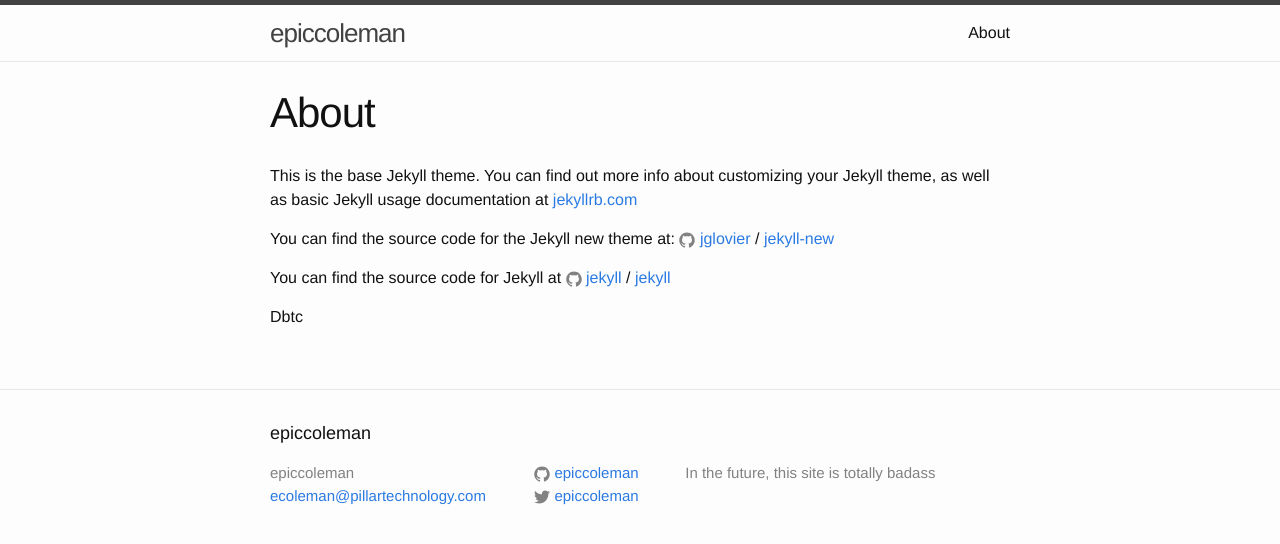
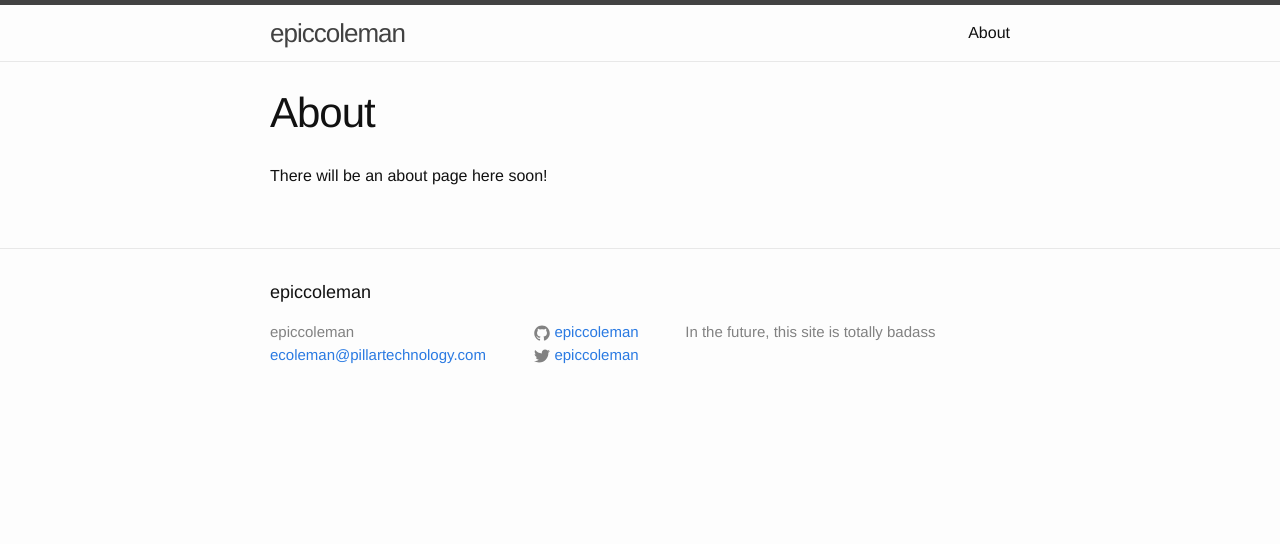
Before and after one commit to epiccoleman/blog, a Jekyll site: the page built from about.md, in a window 1280 px wide. Shown: the top 544 px of the page. Built offline with Jekyll 4.4.1, drawn with Linux system fonts in a browser that asks for light colours.

Commit message:
About under construction

```diff
--- a/about.md
+++ b/about.md
@@ -3,15 +3,4 @@ layout: page
 title: About
 permalink: /about/
 ---
-
-This is the base Jekyll theme. You can find out more info about customizing your Jekyll theme, as well as basic Jekyll usage documentation at [jekyllrb.com](http://jekyllrb.com/)
-
-You can find the source code for the Jekyll new theme at:
-{% include icon-github.html username="jglovier" %} /
-[jekyll-new](https://github.com/jglovier/jekyll-new)
-
-You can find the source code for Jekyll at
-{% include icon-github.html username="jekyll" %} /
-[jekyll](https://github.com/jekyll/jekyll)
-
-Dbtc
+There will be an about page here soon!
```
